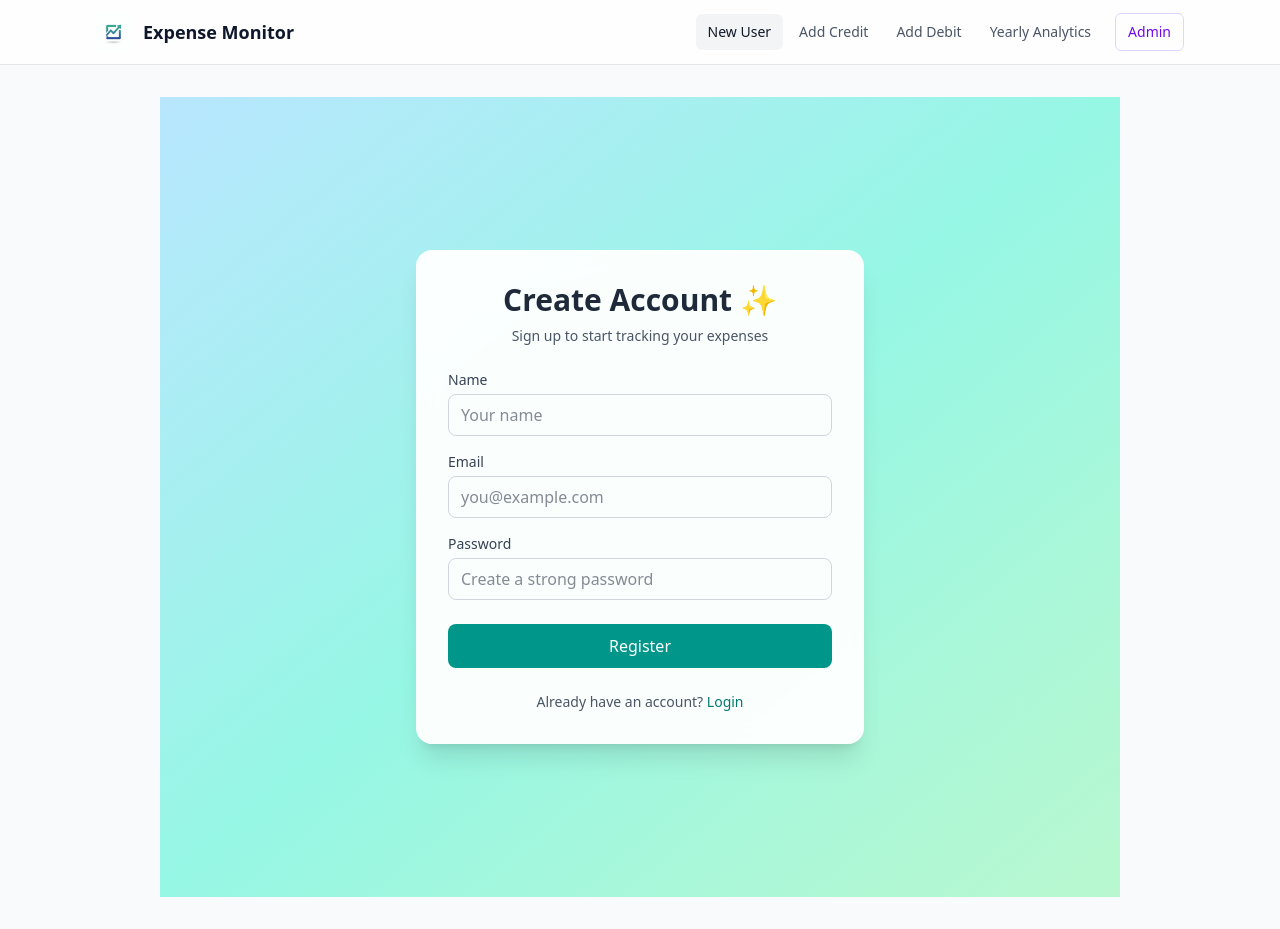
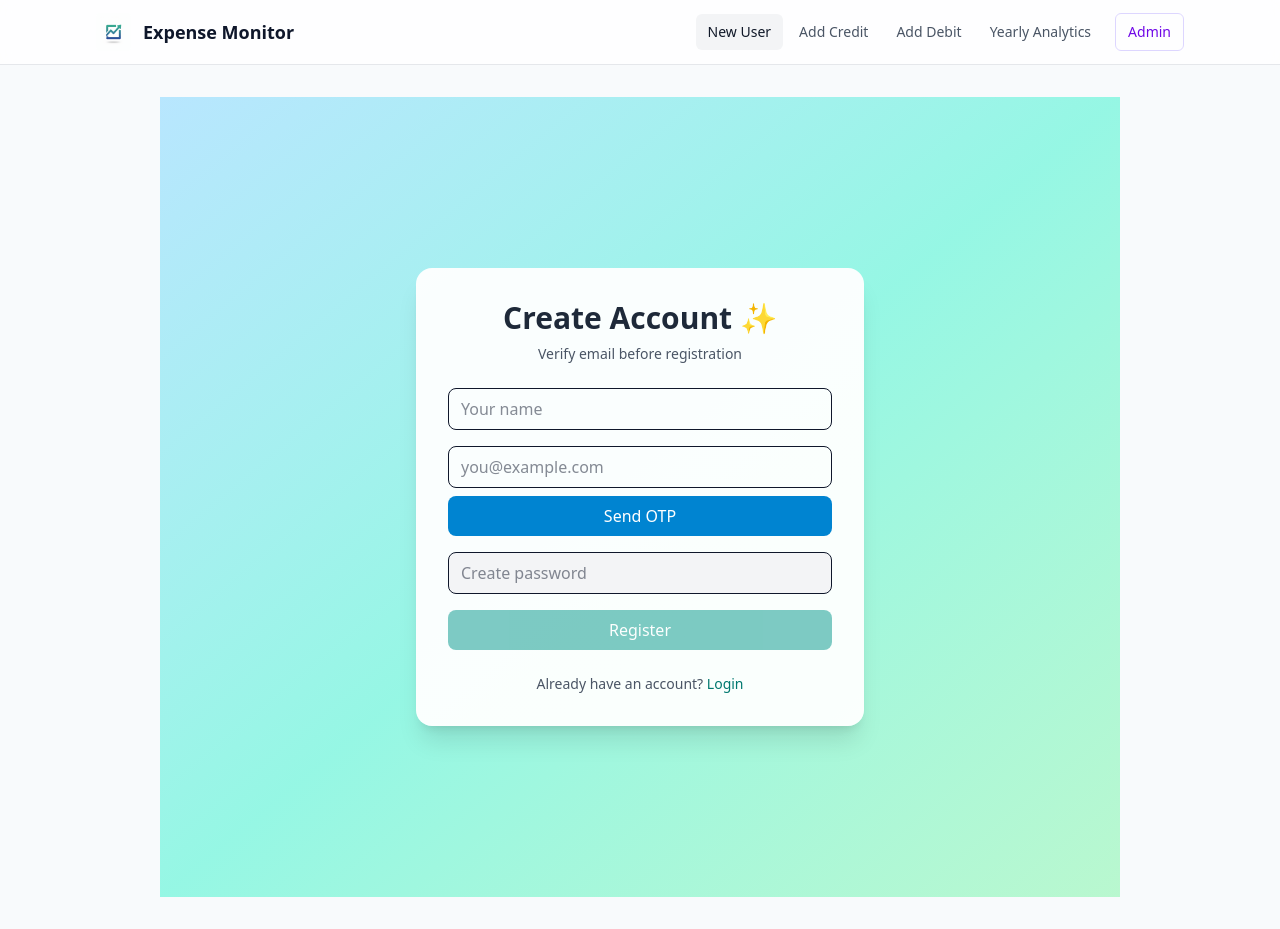
Before and after one commit to vinayjujjuri/expense-monitor, a Next.js app in the folder expense-monitor/: page /user-register in a window 1280 px wide. Built offline with nearby package versions, Linux system fonts and the light colour scheme.

Commit message:
testinf email OTPs

```diff
--- /dev/null
+++ b/expense-monitor/app/api/auth/send-otp/route.ts
@@ -0,0 +1,58 @@
+import { NextRequest, NextResponse } from "next/server";
+import { connectDB } from "@/libs/db";
+import EmailOtp from "@/models/emailOtp";
+import User from "@/models/User";
+import { sendOtpEmail } from "@/libs/mail";
+
+export async function POST(req: NextRequest) {
+  try {
+    await connectDB();
+
+    const { email } = await req.json();
+
+    if (!email) {
+      return NextResponse.json(
+        { message: "Email is required" },
+        { status: 400 }
+      );
+    }
+
+    // Prevent OTP for already registered email
+    const exists = await User.findOne({ email });
+    if (exists) {
+      return NextResponse.json(
+        { message: "Email already registered" },
+        { status: 400 }
+      );
+    }
+
+    // Generate 6-digit OTP
+    const otp = Math.floor(100000 + Math.random() * 900000).toString();
+
+    // 🟢 STEP 1: Send email FIRST
+    await sendOtpEmail(email, otp);
+
+    // 🟢 STEP 2: Save OTP ONLY if email succeeds
+    await EmailOtp.deleteMany({ email });
+
+    await EmailOtp.create({
+      email,
+      otp,
+      expiresAt: new Date(Date.now() + 5 * 60 * 1000), // 5 mins
+    });
+
+    return NextResponse.json({ message: "OTP sent to email" });
+  } catch (error) {
+    console.error("Send OTP Error:", error);
+
+    // ❌ Ensure no OTP exists if email failed
+    if ((error as any)?.email) {
+      await EmailOtp.deleteMany({ email: (error as any).email });
+    }
+
+    return NextResponse.json(
+      { message: "Failed to send OTP" },
+      { status: 500 }
+    );
+  }
+}
--- a/expense-monitor/components/register-form/index.tsx
+++ b/expense-monitor/components/register-form/index.tsx
@@ -12,7 +12,12 @@ export default function RegisterForm() {
     password: "",
   });
 
+  const [otp, setOtp] = useState("");
+  const [otpSent, setOtpSent] = useState(false);
+  const [emailVerified, setEmailVerified] = useState(false);
+
   const [loading, setLoading] = useState(false);
+  const [otpLoading, setOtpLoading] = useState(false);
   const [error, setError] = useState("");
   const [success, setSuccess] = useState("");
 
@@ -20,8 +25,70 @@ export default function RegisterForm() {
     setForm({ ...form, [e.target.name]: e.target.value });
   };
 
+  // 📩 Send OTP
+  const sendOtp = async () => {
+    if (!form.email) {
+      setError("Please enter email");
+      return;
+    }
+
+    setOtpLoading(true);
+    setError("");
+    setSuccess("");
+
+    try {
+      const res = await fetch("/api/auth/send-otp", {
+        method: "POST",
+        headers: { "Content-Type": "application/json" },
+        body: JSON.stringify({ email: form.email }),
+      });
+
+      const data = await res.json();
+      if (!res.ok) throw new Error(data.message);
+
+      setOtpSent(true);
+      setSuccess("OTP sent to your email");
+    } catch (err: any) {
+      setError(err.message);
+    } finally {
+      setOtpLoading(false);
+    }
+  };
+
+  // ✅ Verify OTP
+  const verifyOtp = async () => {
+    if (!otp) {
+      setError("Please enter OTP");
+      return;
+    }
+
+    setOtpLoading(true);
+    setError("");
+
+    try {
+      const res = await fetch("/api/auth/verify-otp", {
+        method: "POST",
+        headers: { "Content-Type": "application/json" },
+        body: JSON.stringify({ email: form.email, otp }),
+      });
+
+      const data = await res.json();
+      if (!res.ok) throw new Error(data.message);
+
+      setEmailVerified(true);
+      setSuccess("Email verified successfully ✅");
+    } catch (err: any) {
+      setError(err.message);
+    } finally {
+      setOtpLoading(false);
+    }
+  };
+
+  // 🧾 Register user
   const handleSubmit = async (e: React.FormEvent) => {
     e.preventDefault();
+    if (!emailVerified) return;
+
     setLoading(true);
     setError("");
     setSuccess("");
@@ -34,13 +101,13 @@ export default function RegisterForm() {
       });
 
       const data = await res.json();
+      if (!res.ok) throw new Error(data.message);
 
-      if (!res.ok) {
-        throw new Error(data.message || "Registration failed");
-      }
-
-      setSuccess("Registration submitted. Please wait for admin approval.");
+      setSuccess("Registration submitted. Await admin approval.");
       setForm({ name: "", email: "", password: "" });
+      setOtp("");
+      setOtpSent(false);
+      setEmailVerified(false);
     } catch (err: any) {
       setError(err.message);
     } finally {
@@ -50,91 +117,106 @@ export default function RegisterForm() {
 
   return (
     <div className="flex min-h-screen items-center justify-center bg-gradient-to-br from-sky-200 via-teal-200 to-green-200 px-4">
-      <div className="w-full max-w-md rounded-2xl bg-white/95 p-6 shadow-xl backdrop-blur-md sm:p-8">
-        {/* Header */}
+      <div className="w-full max-w-md rounded-2xl bg-white/95 p-6 shadow-xl sm:p-8">
         <div className="mb-6 text-center">
           <h1 className="text-2xl font-bold text-gray-800 sm:text-3xl">
             Create Account ✨
           </h1>
           <p className="mt-2 text-sm text-gray-600">
-            Sign up to start tracking your expenses
+            Verify email before registration
           </p>
         </div>
 
-        {/* Error */}
         {error && (
           <div className="mb-4 rounded-lg bg-red-50 px-4 py-2 text-sm text-red-600 text-center">
             {error}
           </div>
         )}
 
-        {/* Success */}
         {success && (
           <div className="mb-4 rounded-lg bg-green-50 px-4 py-2 text-sm text-green-700 text-center">
             {success}
           </div>
         )}
 
-        {/* Form */}
         <form onSubmit={handleSubmit} className="space-y-4">
           {/* Name */}
-          <div>
-            <label className="mb-1 block text-sm font-medium text-gray-700">
-              Name
-            </label>
           <input
             type="text"
             name="name"
             placeholder="Your name"
             value={form.name}
             onChange={handleChange}
-              className="w-full rounded-lg border border-gray-300 px-3 py-2 text-sm focus:border-teal-500 focus:outline-none focus:ring-2 focus:ring-teal-200 sm:text-base"
+            className="w-full rounded-lg border px-3 py-2"
           />
-          </div>
 
-          {/* Email */}
-          <div>
-            <label className="mb-1 block text-sm font-medium text-gray-700">
-              Email
-            </label>
+          {/* Email + OTP */}
+          <div className="space-y-2">
             <input
               type="email"
               name="email"
-              required
               placeholder="you@example.com"
               value={form.email}
               onChange={handleChange}
-              className="w-full rounded-lg border border-gray-300 px-3 py-2 text-sm focus:border-teal-500 focus:outline-none focus:ring-2 focus:ring-teal-200 sm:text-base"
+              disabled={otpSent}
+              className="w-full rounded-lg border px-3 py-2 disabled:bg-gray-100"
             />
+
+            {!emailVerified && (
+              <button
+                type="button"
+                onClick={sendOtp}
+                disabled={otpLoading || otpSent}
+                className="w-full rounded-lg bg-sky-600 py-2 text-white hover:bg-sky-700 disabled:opacity-60"
+              >
+                {otpLoading ? "Sending OTP..." : "Send OTP"}
+              </button>
+            )}
           </div>
 
+          {/* OTP Verification */}
+          {otpSent && !emailVerified && (
+            <div className="space-y-2">
+              <input
+                type="text"
+                placeholder="Enter 6-digit OTP"
+                value={otp}
+                onChange={(e) => setOtp(e.target.value)}
+                className="w-full rounded-lg border px-3 py-2"
+              />
+
+              <button
+                type="button"
+                onClick={verifyOtp}
+                disabled={otpLoading}
+                className="w-full rounded-lg bg-emerald-600 py-2 text-white hover:bg-emerald-700"
+              >
+                Verify OTP
+              </button>
+            </div>
+          )}
+
           {/* Password */}
-          <div>
-            <label className="mb-1 block text-sm font-medium text-gray-700">
-              Password
-            </label>
           <input
             type="password"
             name="password"
-              required
-              placeholder="Create a strong password"
+            placeholder="Create password"
             value={form.password}
             onChange={handleChange}
-              className="w-full rounded-lg border border-gray-300 px-3 py-2 text-sm focus:border-teal-500 focus:outline-none focus:ring-2 focus:ring-teal-200 sm:text-base"
+            disabled={!emailVerified}
+            className="w-full rounded-lg border px-3 py-2 disabled:bg-gray-100"
           />
-          </div>
 
           {/* Submit */}
           <button
             type="submit"
-            disabled={loading}
-            className="mt-2 w-full rounded-lg bg-teal-600 py-2.5 text-sm font-medium text-white transition hover:bg-teal-700 disabled:opacity-60 sm:text-base"
+            disabled={!emailVerified || loading}
+            className="w-full rounded-lg bg-teal-600 py-2 text-white hover:bg-teal-700 disabled:opacity-50"
           >
             {loading ? "Creating account..." : "Register"}
           </button>
         </form>
 
-        {/* Footer */}
         <p className="mt-6 text-center text-sm text-gray-600">
           Already have an account?{" "}
           <span
--- /dev/null
+++ b/expense-monitor/libs/mail.ts
@@ -0,0 +1,26 @@
+import { Resend } from "resend";
+
+const resend = new Resend(process.env.RESEND_API_KEY);
+
+export async function sendOtpEmail(email: string, otp: string) {
+  const { data, error } = await resend.emails.send({
+    from: "Expense Monitor <onboarding@resend.dev>",
+    to: [email], // 👈 MUST be array
+    subject: "Your OTP Verification Code",
+    html: `
+      <div style="font-family: Arial, sans-serif">
+        <h2>Email Verification</h2>
+        <p>Your OTP is:</p>
+        <h1>${otp}</h1>
+        <p>This OTP is valid for 5 minutes.</p>
+      </div>
+    `,
+  });
+
+  if (error) {
+    console.error("Resend error:", error);
+    throw new Error("Email sending failed");
+  }
+
+  console.log("Resend success:", data);
+}
--- /dev/null
+++ b/expense-monitor/libs/validators/user.ts
@@ -0,0 +1,18 @@
+export function validateUser(data: {
+  name: string;
+  email: string;
+  password: string;
+}) {
+  if (!data.name || data.name.length < 2) {
+    throw new Error("Name must be at least 2 characters");
+  }
+
+  const emailRegex = /^[^\s@]+@[^\s@]+\.[^\s@]+$/;
+  if (!emailRegex.test(data.email)) {
+    throw new Error("Invalid email address");
+  }
+
+  if (data.password.length < 6) {
+    throw new Error("Password must be at least 6 characters");
+  }
+}
--- /dev/null
+++ b/expense-monitor/models/emailOtp.ts
@@ -0,0 +1,22 @@
+import mongoose, { Schema, Document, Model } from "mongoose";
+
+export interface IEmailOtp extends Document {
+  email: string;
+  otp: string;
+  expiresAt: Date;
+}
+
+const EmailOtpSchema = new Schema<IEmailOtp>({
+  email: { type: String, required: true, index: true },
+  otp: { type: String, required: true },
+  expiresAt: { type: Date, required: true },
+});
+
+// Auto-delete expired OTPs
+EmailOtpSchema.index({ expiresAt: 1 }, { expireAfterSeconds: 0 });
+
+const EmailOtp: Model<IEmailOtp> =
+  mongoose.models.EmailOtp ||
+  mongoose.model<IEmailOtp>("EmailOtp", EmailOtpSchema);
+
+export default EmailOtp;
--- a/expense-monitor/package.json
+++ b/expense-monitor/package.json
@@ -18,7 +18,8 @@
     "next-auth": "^4.24.13",
     "react": "19.2.1",
     "react-chartjs-2": "^5.3.1",
-    "react-dom": "19.2.1"
+    "react-dom": "19.2.1",
+    "resend": "^6.6.0"
   },
   "devDependencies": {
     "@tailwindcss/postcss": "^4",
```
Also changed, not shown: expense-monitor/app/api/auth/verify-otp/route.ts (added, +36 -0 lines), 1 other file (tests, documents, lock files or other folders). Lines whose indentation alone changed are shown as unchanged.
